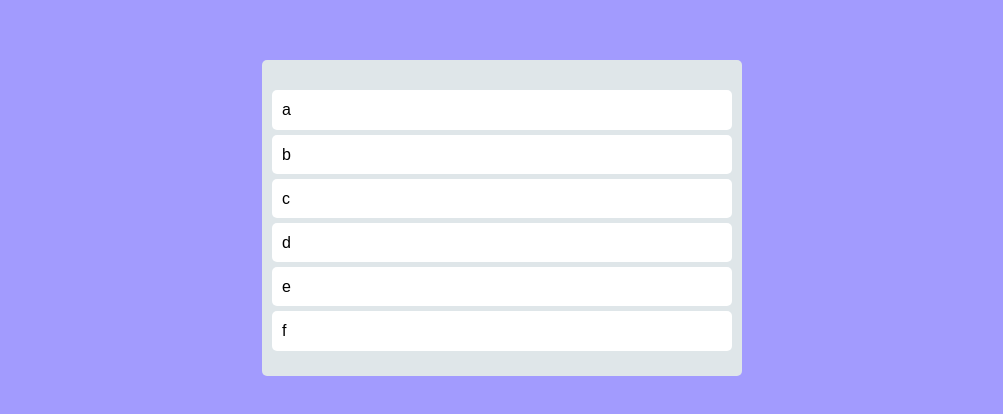
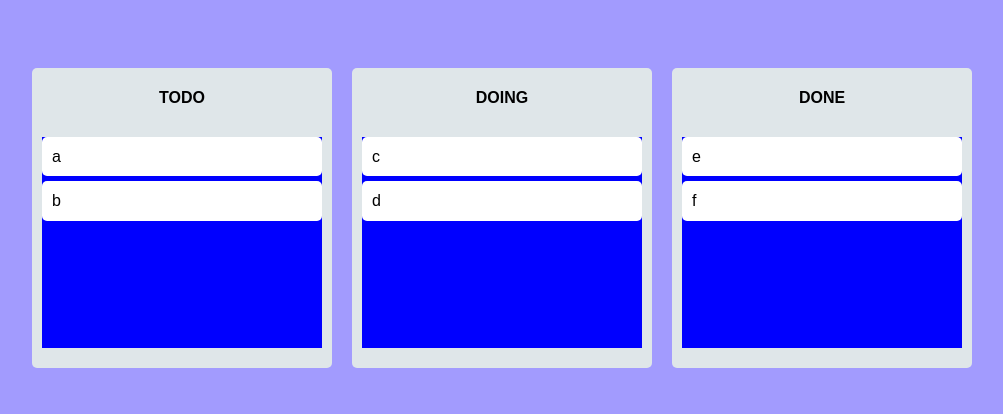
Before and after one commit to s0ojin/kanban-board, a React (Create React App) app: page / in a window 1280 px wide. Shown: the part 182-596 px from the top of the page, without its empty margins (138-1141 px from the left). Built offline with nearby package versions, Linux system fonts and the light colour scheme.

Commit message:
add multi boards

```diff
--- a/src/App.tsx
+++ b/src/App.tsx
@@ -1,12 +1,11 @@
-import { DragDropContext, Draggable, Droppable, DropResult } from "react-beautiful-dnd";
+import { DragDropContext, DropResult } from "react-beautiful-dnd";
 import { useRecoilState } from "recoil";
 import styled from "styled-components";
 import { toDoState } from "./atoms";
-import DraggableCard from "./components/DraggableCard";
+import Board from "./components/Board";
 
 const Wrapper = styled.div`
   display: flex;
-  max-width: 480px;
   width: 100%;
   margin: 0 auto;
   justify-content: center;
@@ -15,45 +14,48 @@
 `;
 
 const Boards = styled.div`
-  display: grid;
+  display: flex;
+  justify-content: center;
+  align-items: flex-start;
+  gap: 20px;
   width: 100%;
-  grid-template-columns: repeat(1, 1fr);
-`;
-
-const Board = styled.div`
-  padding: 20px 10px;
-  padding-top: 30px;
-  background-color: ${(props) => props.theme.boardColor};
-  border-radius: 5px;
-  min-height: 200px;
+  grid-template-columns: repeat(3, 1fr);
 `;
 
 
 function App() {
   const [toDos, setToDos] = useRecoilState(toDoState);
-  const onDragEnd = ({destination, source, draggableId}:DropResult) => {
-    if(!destination) return;
-    setToDos((oldToDos)=>{
-        const toDosCopy = [...oldToDos];
-        toDosCopy.splice(source.index, 1);
-        toDosCopy.splice(destination?.index, 0, draggableId);
-        return toDosCopy;
+  const onDragEnd = (info:DropResult) => {
+    const {destination, source, draggableId} = info;
+    if( !destination) return;
+    if( destination.droppableId === source.droppableId )
+    setToDos((allBoards)=>{
+        const boardCopy = [...allBoards[source.droppableId]];
+        boardCopy.splice(source.index, 1);
+        boardCopy.splice(destination?.index, 0, draggableId);
+        return {
+          ...allBoards,
+          [source.droppableId] : boardCopy
+        };
     })
+    if( destination.droppableId !== source.droppableId )
+      setToDos((allBoards)=>{
+        const sourceBoard = [...allBoards[source.droppableId]];
+        const destinationBoard = [...allBoards[destination.droppableId]];
+        sourceBoard.splice(source.index, 1);
+        destinationBoard.splice(destination.index, 0, draggableId)
+        return {
+          ...allBoards,
+          [source.droppableId] : sourceBoard,
+          [destination.droppableId] : destinationBoard
+        }
+      })
   }
   return(
     <DragDropContext onDragEnd={onDragEnd}>
       <Wrapper>
         <Boards>
-          <Droppable droppableId="1">
-            {(provided)=>
-              <Board ref={provided.innerRef} {...provided.droppableProps}>
-                {toDos.map((toDo, index) => (
-                  <DraggableCard key={toDo} toDo={toDo} index={index} />
-                ) )}
-              {provided.placeholder}
-              </Board>
-            }
-          </Droppable>
+          {Object.keys(toDos).map(boardId => <Board boardId={boardId} toDos={toDos[boardId]} key={boardId} />)}
         </Boards>
       </Wrapper>
     </DragDropContext>
--- a/src/atoms.tsx
+++ b/src/atoms.tsx
@@ -1,6 +1,15 @@
 import { atom } from "recoil";
 
-export const toDoState = atom({
+
+interface IToDoState {
+  [key: string] : string[];
+}
+
+export const toDoState = atom<IToDoState>({
   key: "toDos",
-  default: ["a", "b", "c", "d", "e", "f"]
+  default: {
+    TODO: ["a", "b"],
+    DOING: ["c", "d"],
+    DONE: ["e", "f"]
+  }
 })
--- /dev/null
+++ b/src/components/Board.tsx
@@ -0,0 +1,54 @@
+import { Droppable } from "react-beautiful-dnd";
+import styled from "styled-components";
+import DraggableCard from "./DraggableCard";
+
+const Wrapper = styled.div`
+  width:300px;
+  padding: 20px 10px;
+  padding-top: 20px;
+  background-color: ${(props) => props.theme.boardColor};
+  border-radius: 5px;
+  min-height: 300px;
+  display: flex;
+  flex-direction: column;
+`;
+
+const Title = styled.h2`
+  text-align: center;
+  margin-bottom: 30px;
+  font-weight: 600;
+`;
+
+const DroppableArea = styled.div`
+  background-color: blue;
+  flex-grow: 1;
+`;
+
+interface IBoardProps {
+  toDos: string[];
+  boardId: string;
+}
+
+function Board({toDos, boardId}:IBoardProps) {
+  return(
+    <Wrapper>
+      <Title>{boardId}</Title>
+      <Droppable droppableId={boardId}>
+        {(provided)=>
+          <DroppableArea
+            ref={provided.innerRef}
+            {...provided.droppableProps}
+          >
+              {toDos.map((toDo, index) => (
+                <DraggableCard key={toDo} toDo={toDo} index={index} />
+                )
+              )}
+              {provided.placeholder}
+          </DroppableArea>
+        }
+      </Droppable>
+    </Wrapper>
+  )
+}
+
+export default Board;
--- a/src/components/DraggableCard.tsx
+++ b/src/components/DraggableCard.tsx
@@ -15,7 +15,6 @@
 }
 
 function DraggableCard({toDo, index}:IDraggableCardProps) {
-  console.log(toDo, "has rendered ")
   return(
     <Draggable key={toDo} draggableId={toDo} index={index}>
       {(provided)=>
```
